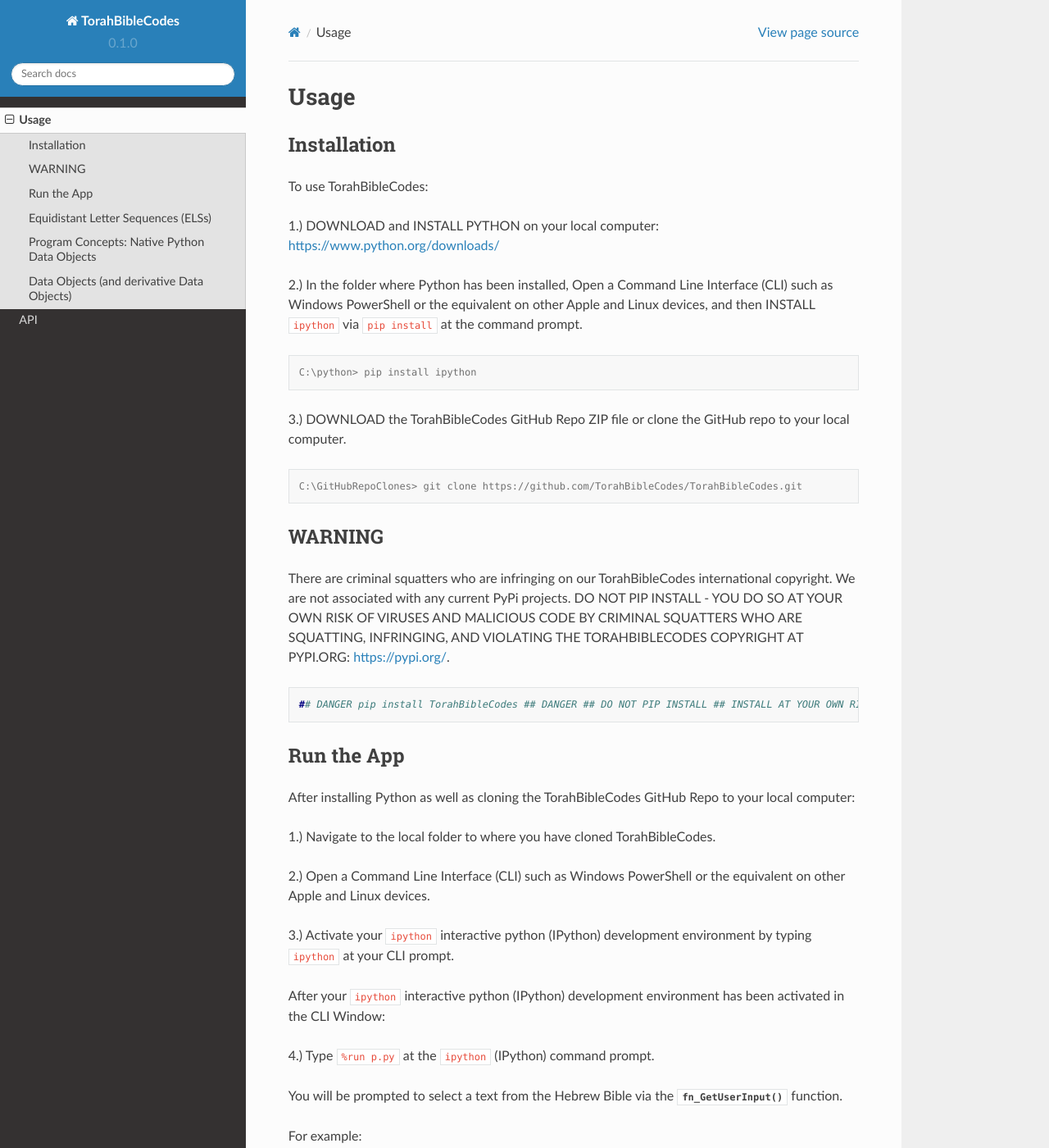
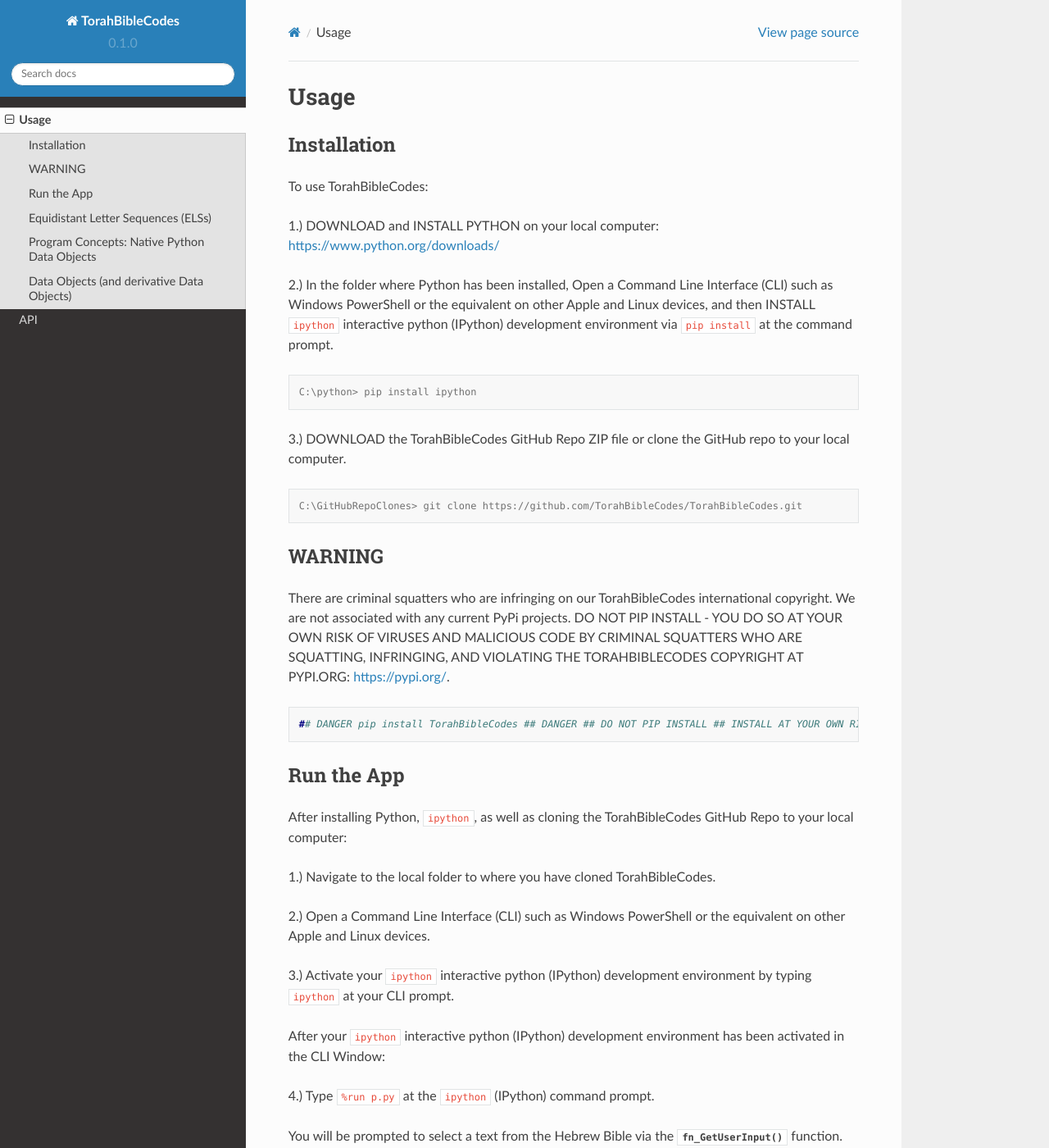
Before and after one commit to TorahBibleCodes/TorahBibleCodes_Sphinx, a Sphinx documentation site: the page built from docs/source/usage.rst, in a window 1280 px wide and 1400 px high. Shown: the whole window at 82% size. Built offline with Sphinx 7.4.7 and the Read the Docs theme 2.0.0, drawn with Linux system fonts in a browser that asks for light colours.

Commit message:
Update usage.rst

```diff
--- a/docs/source/usage.rst
+++ b/docs/source/usage.rst
@@ -10,7 +10,7 @@
 
 1.) DOWNLOAD and INSTALL PYTHON on your local computer: https://www.python.org/downloads/
 
-2.) In the folder where Python has been installed, Open a Command Line Interface (CLI) such as Windows PowerShell or the equivalent on other Apple and Linux devices, and then INSTALL ``ipython`` via ``pip install`` at the command prompt.
+2.) In the folder where Python has been installed, Open a Command Line Interface (CLI) such as Windows PowerShell or the equivalent on other Apple and Linux devices, and then INSTALL ``ipython`` interactive python (IPython) development environment via ``pip install`` at the command prompt.
 
 .. code-block:: console
 
@@ -36,7 +36,7 @@
 Run the App
 ----------------
 
-After installing Python as well as cloning the TorahBibleCodes GitHub Repo to your local computer:
+After installing Python, ``ipython``, as well as cloning the TorahBibleCodes GitHub Repo to your local computer:
 
 1.) Navigate to the local folder to where you have cloned TorahBibleCodes.
 
```
